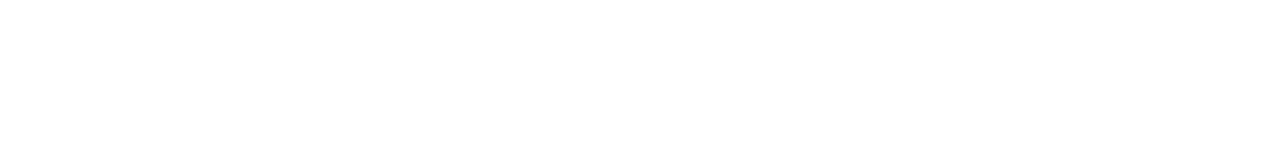
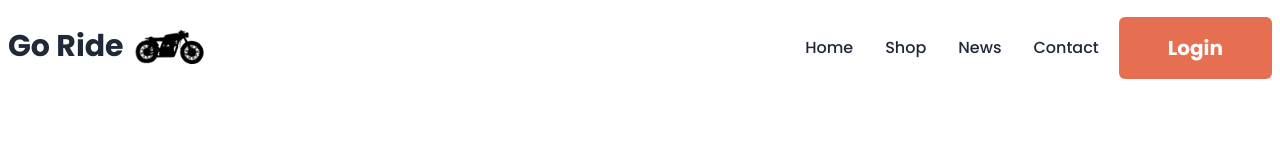
Before and after one commit to CoderMuhib10/Bikers-Zone, a plain HTML site: page index.html in a window 1280 px wide. Drawn offline with nearby package versions, Linux system fonts and the light colour scheme.

Commit message:
added the navbar

```diff
--- a/index.html
+++ b/index.html
@@ -4,11 +4,99 @@
 <head>
     <meta charset="UTF-8">
     <meta name="viewport" content="width=device-width, initial-scale=1.0">
-    <title>Biker Zone</title>
+    <title>Go Ride</title>
+    <link rel="shortcut icon" href="./images/icons/favicon.png" type="image/x-icon">
+    <!-- tailwind and daisyUI cdn  -->
 
+    <link href="https://cdn.jsdelivr.net/npm/daisyui@3.4.0/dist/full.css" rel="stylesheet" type="text/css" />
+    <script src="https://cdn.tailwindcss.com"></script>
+
+    <!-- google fonts  -->
+    <link rel="preconnect" href="https://fonts.googleapis.com">
+    <link rel="preconnect" href="https://fonts.gstatic.com" crossorigin>
+    <link href="https://fonts.googleapis.com/css2?family=Poppins:wght@400;500;600;700;900&display=swap"
+        rel="stylesheet">
+
+    <!-- custom styles in tailwind  -->
+    <script>
+        tailwind.config = {
+            theme: {
+                extend: {
+                    colors: {
+                        clifford: '#da373d',
+                        'bike-primary': '#E76F51',
+                        'bike-primary-bg': 'rgba(231, 111, 81, 0.10)',
+                    }
+                }
+            }
+        }
+    </script>
+
+
+
+
+    <!-- styles -->
+    <style>
+        .font-poppins {
+            font-family: 'Poppins', sans-serif;
+        }
+    </style>
 </head>
 
-<body>
+<body class="font-poppins">
+    <!-- remember this to align (md:container md:mx-auto) -->
+    <header class="md:container md:mx-auto">
+
+        <nav>
+            <div class="navbar bg-base-100">
+                <!-- remember this to align (flex grow  flex-1) -->
+                <div class="flex-1">
+                    <div class="dropdown">
+                        <label tabindex="0" class="btn btn-ghost lg:hidden">
+                            <svg xmlns="http://www.w3.org/2000/svg" class="h-5 w-5" fill="none" viewBox="0 0 24 24"
+                                stroke="currentColor">
+                                <path stroke-linecap="round" stroke-linejoin="round" stroke-width="2"
+                                    d="M4 6h16M4 12h8m-8 6h16" />
+                            </svg>
+                        </label>
+                        <ul tabindex="0"
+                            class="menu menu-sm dropdown-content mt-3 z-[1] p-2 text-base shadow bg-base-100 rounded-box w-52">
+                            <li><a>Home</a></li>
+                            <li><a>Shop</a></li>
+                            <li><a>News</a></li>
+                            <li><a>Contact</a></li>
+                        </ul>
+                    </div>
+                    <a class=" normal-case text-xl lg:text-3xl font-bold">Go Ride <img src="./images/icons/logo.gif"
+                            width="80px" class="inline"></a>
+
+                </div>
+                <div class="navbar-center hidden lg:flex">
+                    <ul class="menu menu-horizontal px-1 text-base font-medium">
+                        <li><a>Home</a></li>
+                        <li><a>Shop</a></li>
+                        <li><a>News</a></li>
+                        <li><a>Contact</a></li>
+                    </ul>
+                </div>
+                <div class="">
+                    <a
+                        class=" btn-ghost bg-bike-primary text-white px-5 py-2 lg:pt-4 pb-4 lg:px-12 font-bold text-xl rounded-md">Login</a>
+                </div>
+            </div>
+        </nav>
+
+    </header>
+
+
+
+    <main class="md:container md:mx-auto"></main>
+
+
+
+
+    <footer></footer>
+
 
 </body>
 
--- /dev/null
+++ b/tailwind.config.js
@@ -0,0 +1,8 @@
+/** @type {import('tailwindcss').Config} */
+module.exports = {
+    content: ["./src/**/*.{html,js}"],
+    theme: {
+      extend: {},
+    },
+    plugins: [],
+  }
```
Also changed, not shown: images/icons/favicon.png (added), images/icons/logo.gif (added), 2 other files.
